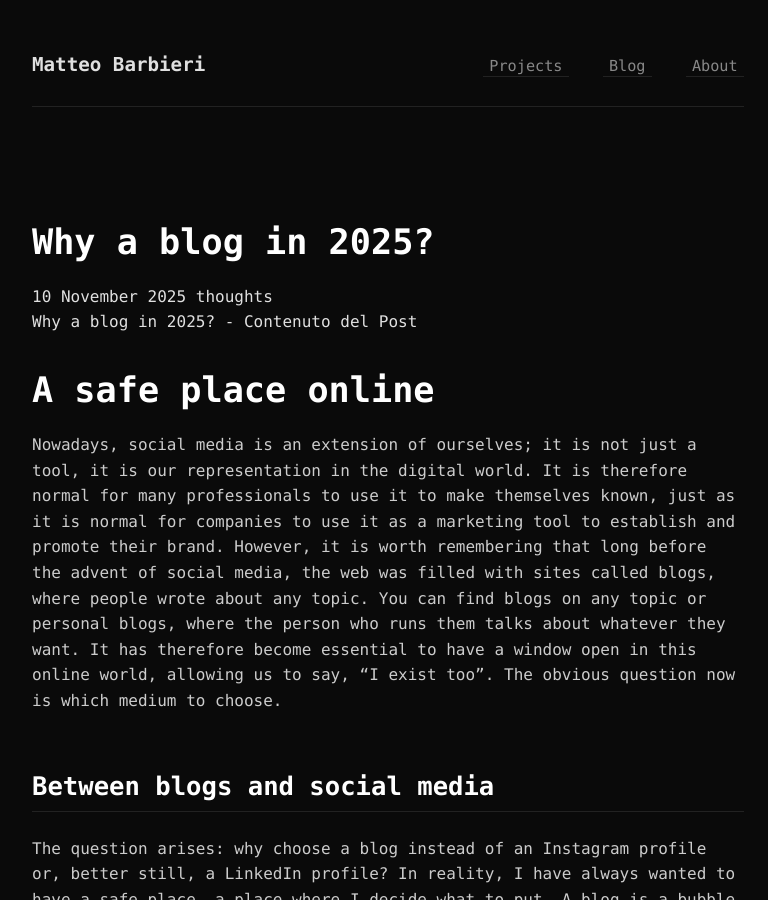
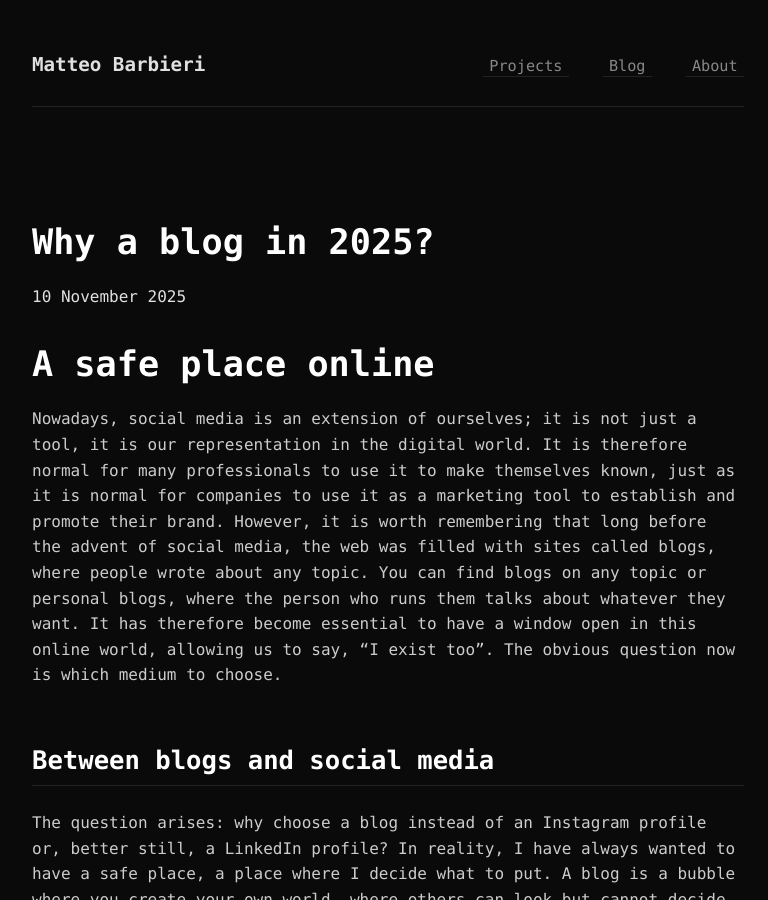
Before and after one commit to mttbrbr/mttbrbr.github.io, a Jekyll site: the page built from _posts/2025-11-24-Why-I-Chose-a-Blog.md, in a window 1280 px wide and 900 px high. Shown: the whole window, without its empty margins (252-1020 px from the left). Built offline with Jekyll 4.4.1, drawn with Linux system fonts in a browser that asks for light colours.

Commit message:
Update post.html

```diff
--- a/_layouts/post.html
+++ b/_layouts/post.html
@@ -8,11 +8,6 @@ layout: default
         <div class="post-meta">
             <span class="post-date"> {{ page.date | date: "%d %B %Y" }}</span>
             {% if page.categories %}
-                <span class="post-categories">
-
-                    {% for category in page.categories %}
-                        <span class="category-tag">{{ category }}</span>{% unless forloop.last %}, {% endunless %}
-                    {% endfor %}
                 </span>
             {% endif %}
             {% if page.author %}
@@ -22,9 +17,6 @@ layout: default
     </header>
 
     <section class="terminal-section">
-        <div class="terminal-header">
-             {{ page.title }} - Contenuto del Post
-        </div>
         <div class="terminal-content">
             <div class="terminal-output">
                 <div class="post-content">
```
